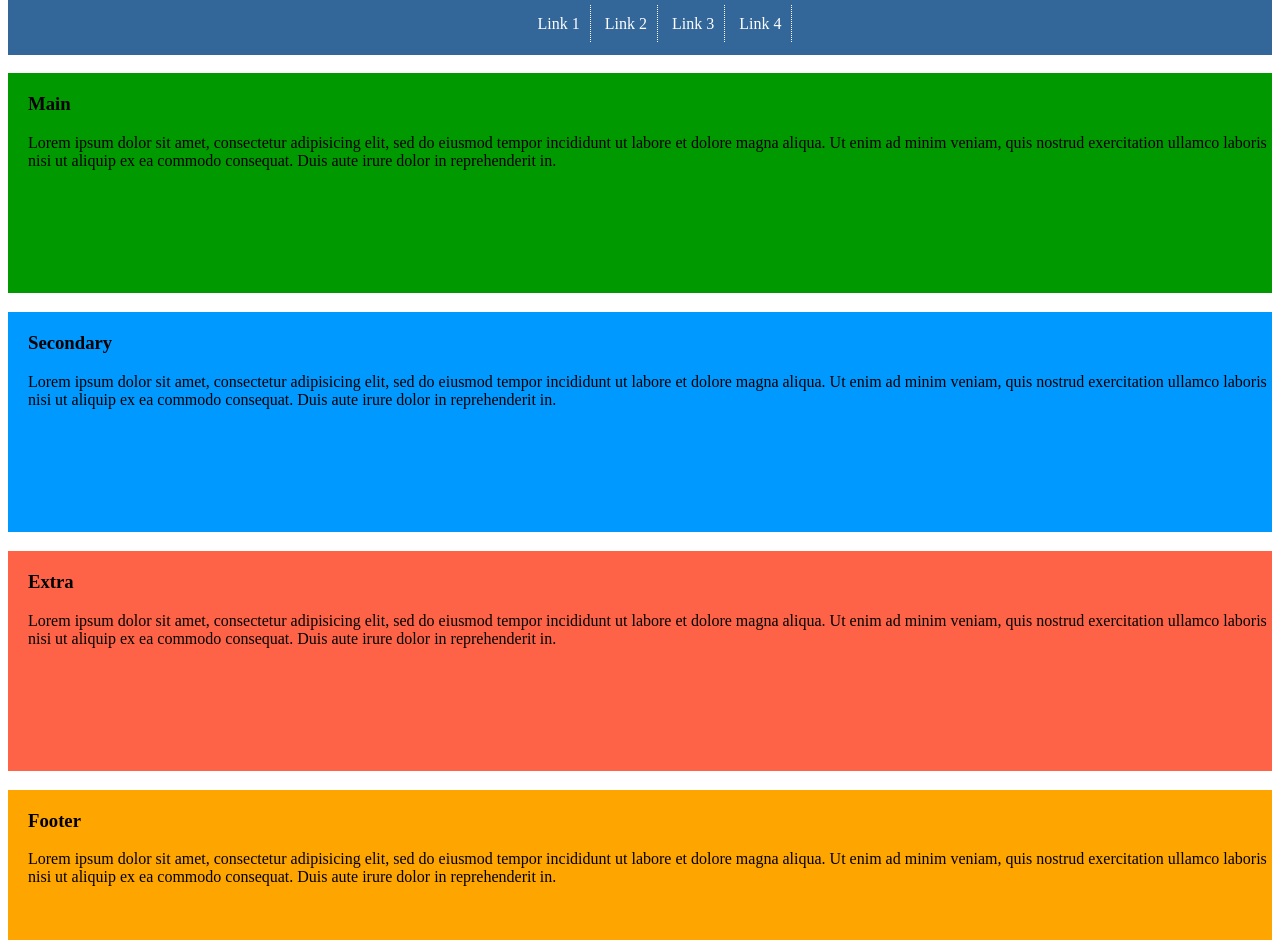
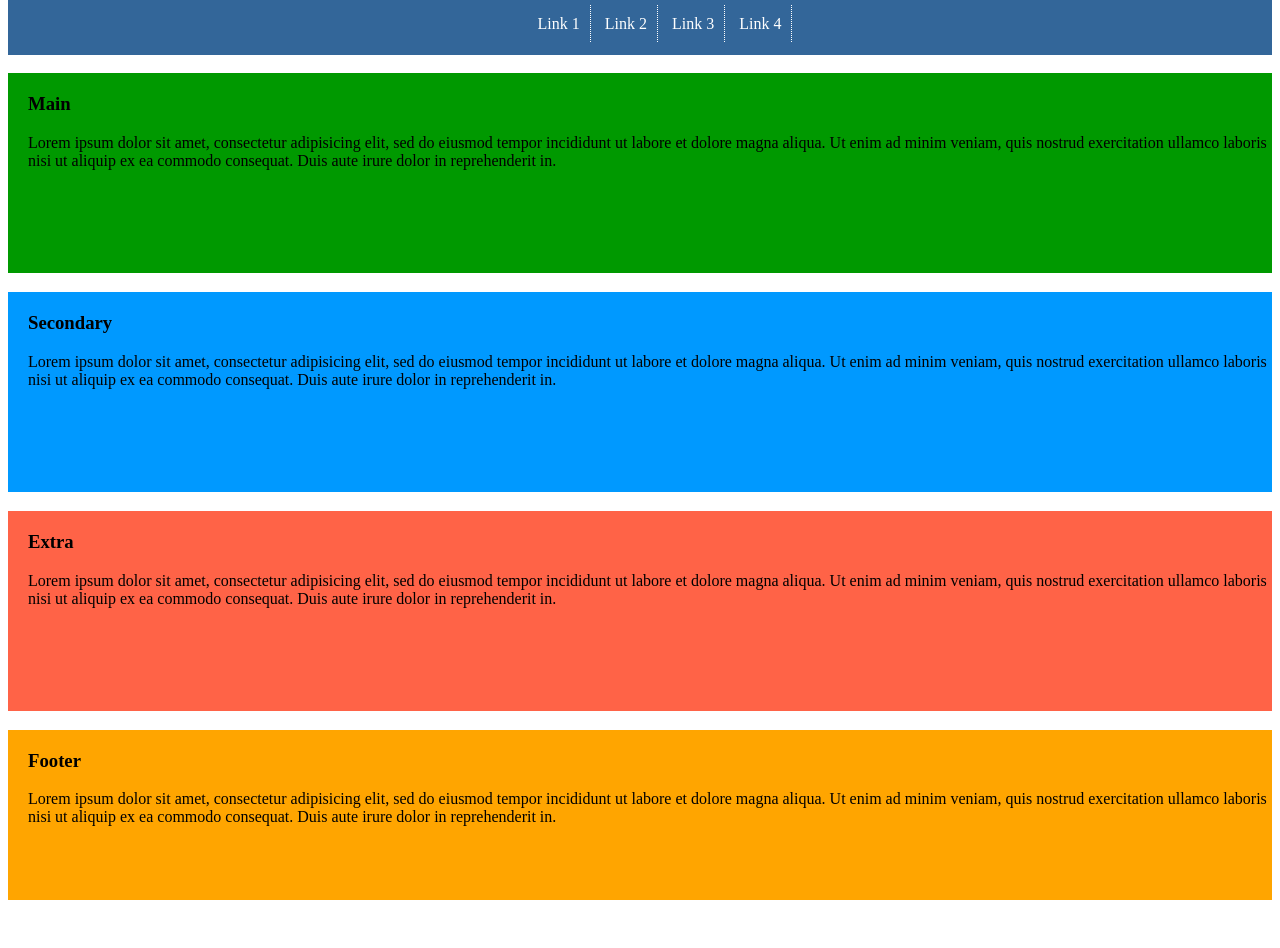
Before and after one commit to Dharasimey49/Logo, a plain HTML site: page index.html in a window 1280 px wide. Shown: the part 64-1012 px from the top of the page. After the commit the page ends 972 px from the top, so only its background shows below. Drawn offline with Linux system fonts and the light colour scheme.

Commit message:
Update style.css

```diff
--- a/style.css
+++ b/style.css
@@ -21,25 +21,25 @@ a{
 }
 #section1{
     background-color:#009900;
-    height: 220px;
+    height: 200px;
     color: black;
     padding-left: 20px;
 }
 #section2{
     background-color: #0099FF;
-    height: 220px;
+    height: 200px;
     color: black;
     padding-left: 20px;
 }
 #section3{
     background-color: tomato;
-    height: 220px;
+    height: 200px;
     color: black;
     padding-left: 20px;
 }
 #section4{
     background-color: orange;
-    height: 150px;
+    height: 170px;
     color:black;
     padding-left: 20px;
 }
```
